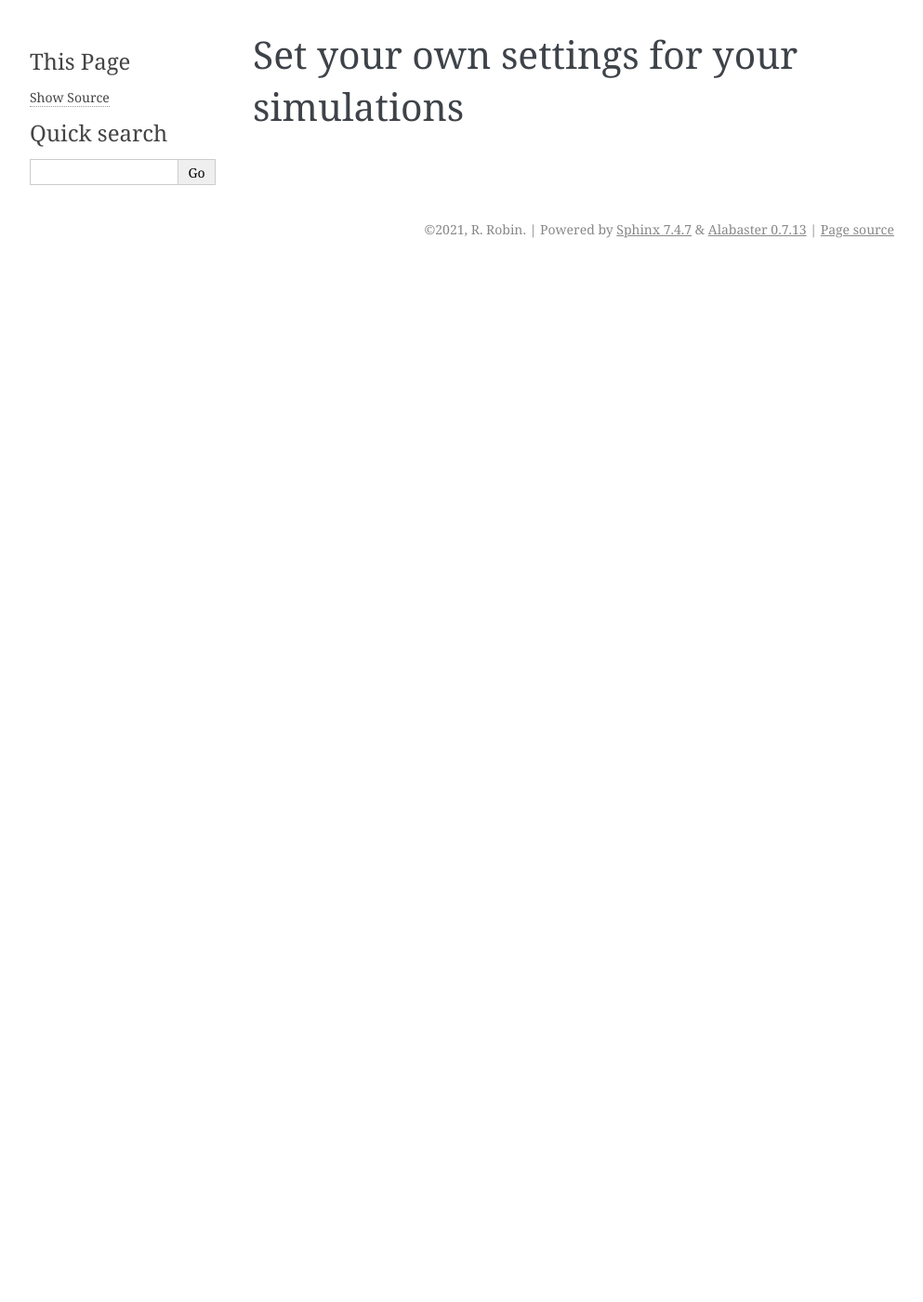
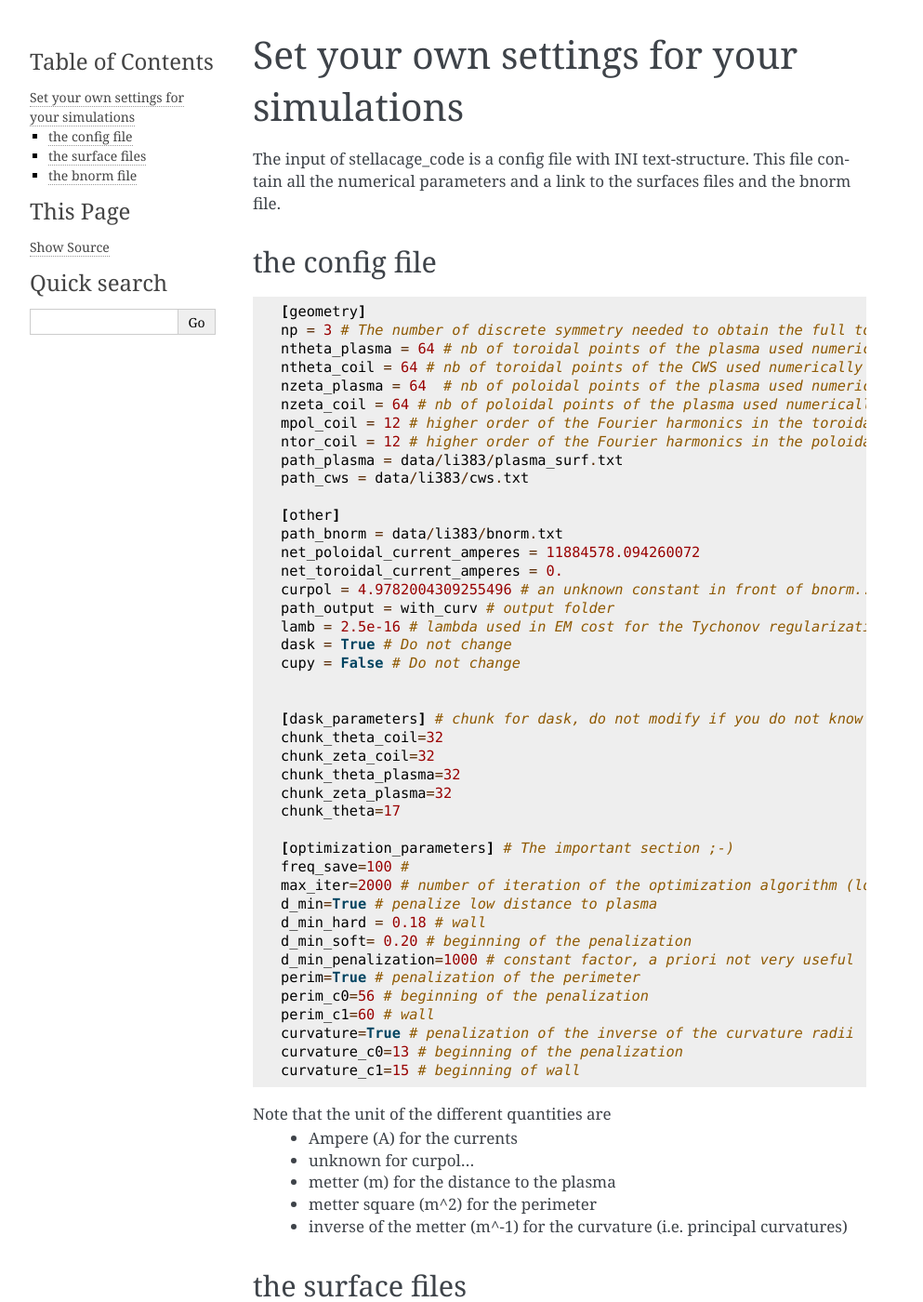
Before and after one commit to rob3315/stellacode, a Sphinx documentation site: the page built from docs/sources/configurations.rst, in a window 1280 px wide and 1400 px high. Shown: the whole window at 93% size, without its empty margins (148-1141 px from the left). Built offline with Sphinx 7.4.7, drawn with Linux system fonts in a browser that asks for light colours; some of the changed text lies outside the part shown.

Commit message:
update doc + first tuto

```diff
--- a/docs/sources/code_structure.rst
+++ b/docs/sources/code_structure.rst
@@ -1,3 +1,4 @@
 Code structure
 ================
 The code structure has been thought to be (relatively) easily extended to other costs and surfaces parametrizations.
+TODO
--- a/docs/sources/configurations.rst
+++ b/docs/sources/configurations.rst
@@ -1,2 +1,89 @@
 Set your own settings for your simulations
 =============================================
+The input of stellacage_code is a config file with INI text-structure.
+This file contain all the numerical parameters and a link to the surfaces files and the bnorm file.
+
+the config file
+-----------------
+::
+
+    [geometry]
+    np = 3 # The number of discrete symmetry needed to obtain the full torus
+    ntheta_plasma = 64 # nb of toroidal points of the plasma used numerically (on one section)
+    ntheta_coil = 64 # nb of toroidal points of the CWS used numerically (on one section)
+    nzeta_plasma = 64  # nb of poloidal points of the plasma used numerically
+    nzeta_coil = 64 # nb of poloidal points of the plasma used numerically
+    mpol_coil = 12 # higher order of the Fourier harmonics in the toroidal(?) direction
+    ntor_coil = 12 # higher order of the Fourier harmonics in the poloidal(?) direction
+    path_plasma = data/li383/plasma_surf.txt
+    path_cws = data/li383/cws.txt
+
+    [other]
+    path_bnorm = data/li383/bnorm.txt
+    net_poloidal_current_amperes = 11884578.094260072
+    net_toroidal_current_amperes = 0.
+    curpol = 4.9782004309255496 # an unknown constant in front of bnorm...
+    path_output = with_curv # output folder
+    lamb = 2.5e-16 # lambda used in EM cost for the Tychonov regularization
+    dask = True # Do not change
+    cupy = False # Do not change
+
+
+    [dask_parameters] # chunk for dask, do not modify if you do not know what you are doing
+    chunk_theta_coil=32
+    chunk_zeta_coil=32
+    chunk_theta_plasma=32
+    chunk_zeta_plasma=32
+    chunk_theta=17
+
+    [optimization_parameters] # The important section ;-)
+    freq_save=100 #
+    max_iter=2000 # number of iteration of the optimization algorithm (lower than the number of cost call)
+    d_min=True # penalize low distance to plasma
+    d_min_hard = 0.18 # wall
+    d_min_soft= 0.20 # beginning of the penalization
+    d_min_penalization=1000 # constant factor, a priori not very useful
+    perim=True # penalization of the perimeter
+    perim_c0=56 # beginning of the penalization
+    perim_c1=60 # wall
+    curvature=True # penalization of the inverse of the curvature radii
+    curvature_c0=13 # beginning of the penalization
+    curvature_c1=15 # beginning of wall
+
+Note that the unit of the different quantities are
+    - Ampere (A) for the currents
+    - unknown for curpol...
+    - metter (m) for the distance to the plasma
+    - metter square (m^2) for the perimeter
+    - inverse of the metter (m^-1) for the curvature (i.e. principal curvatures)
+
+the surface files
+-----------------
+The surface files have the form :
+::
+
+    0    0  1.3278E+00  0.0000E+00
+    0    1  4.2527E-03 -2.4153E-02
+    0    2  4.6118E-05 -9.3831E-03
+    0    3  7.1383E-03  3.4517E-03
+    0    4  5.0157E-03  2.3650E-03
+    0    5  1.6390E-03  9.4419E-04
+    0    6 -2.4003E-04 -9.4647E-04
+    0    7 -1.2541E-04  1.8339E-04
+
+where for each row we have
+::
+
+    m   n   Rmn     Zmn
+
+the bnorm file
+-----------------
+the bnorm file has a similar structure
+::
+
+    0  -24  1.7668311833075789E-11
+
+where for each row we have
+::
+
+    m   n   Bmn
```
Also changed, not shown: docs/index.rst (+7 -1 lines), docs/sources/tutorials/quickstart.rst (+8 -1 lines), show_simu.ipynb, 4 other files.
